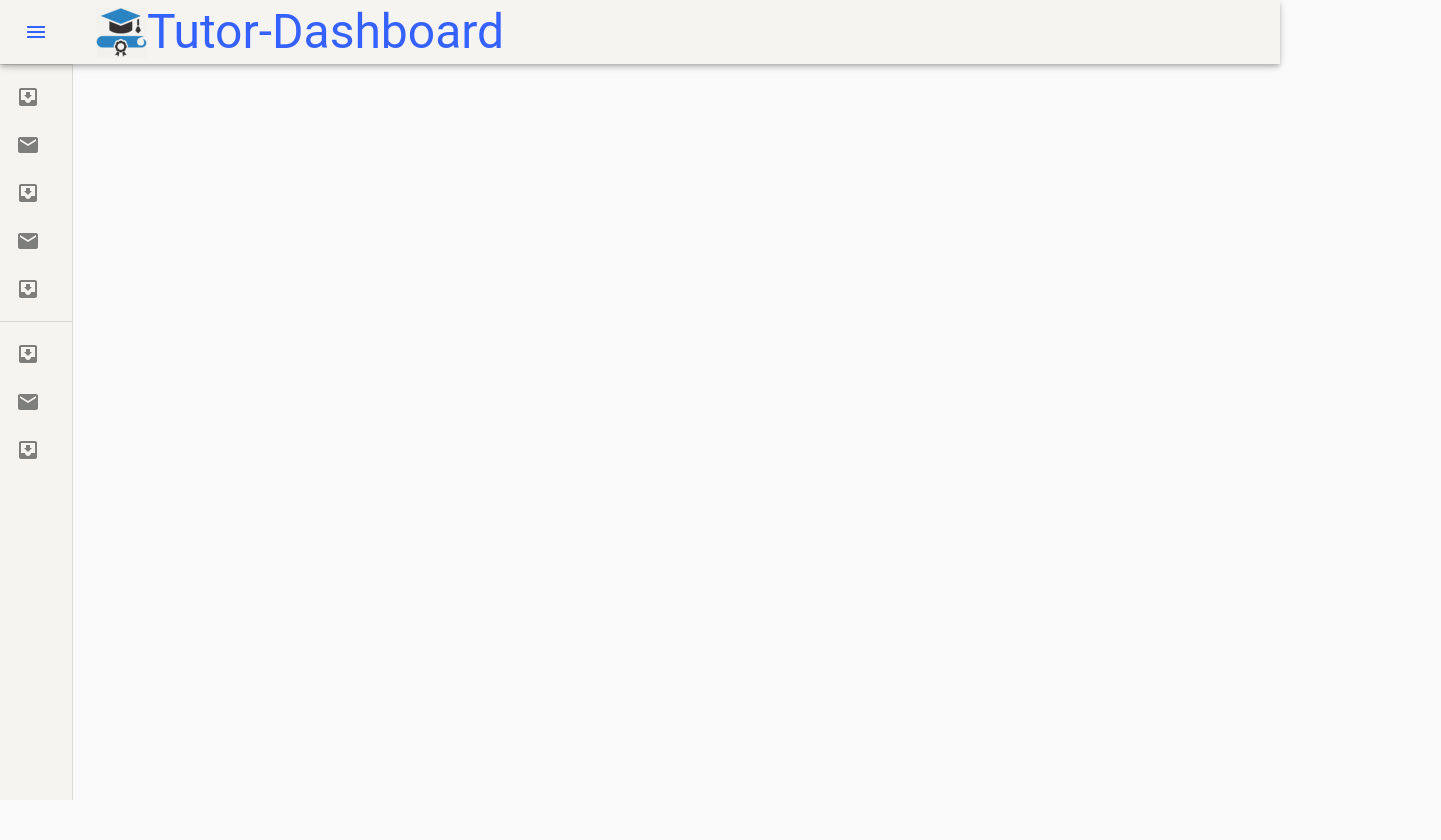
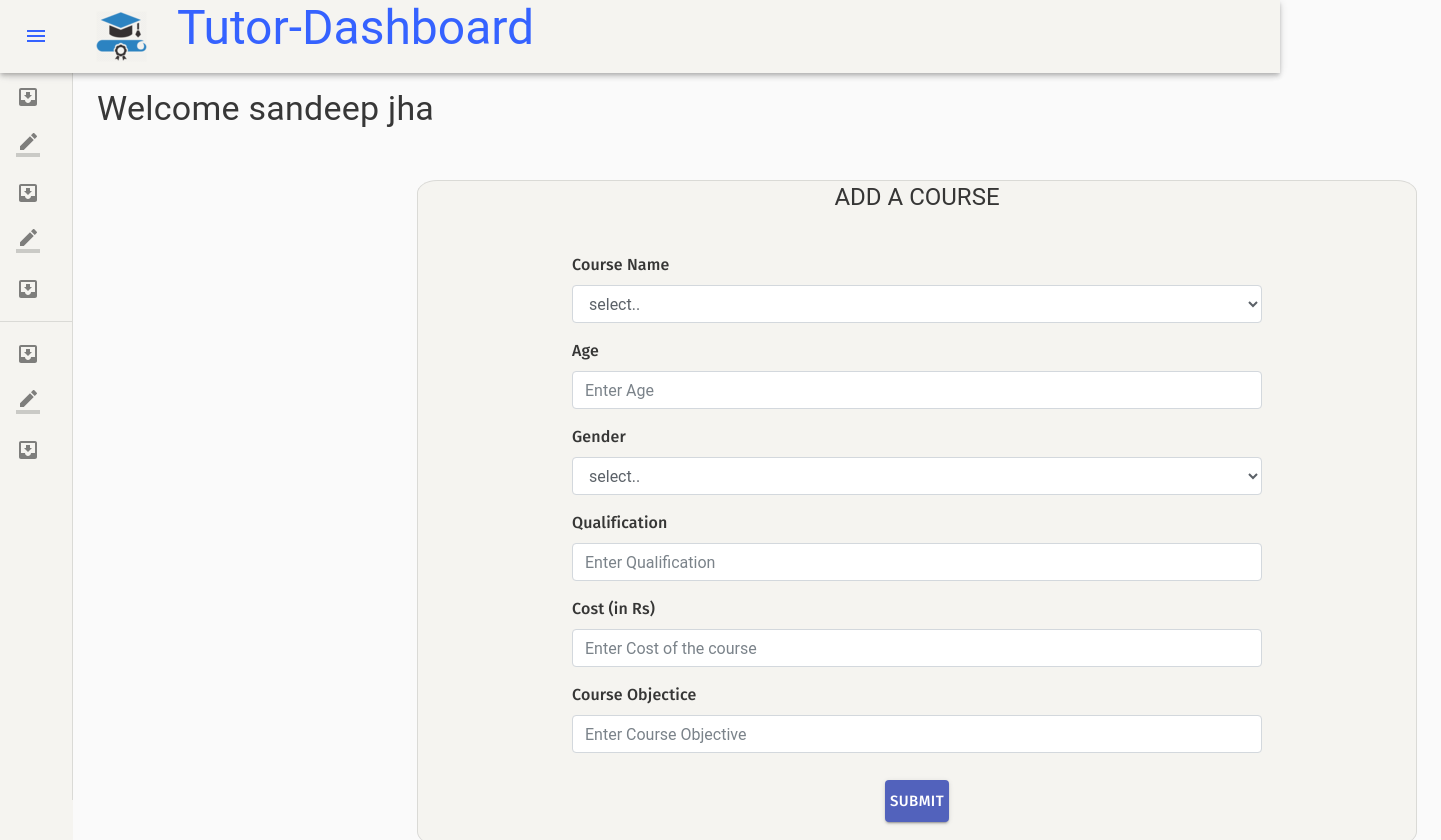
Before and after one commit to abhi93wari/tutorhunt-frontend, a React (Create React App) app: page /dashboard in a window 1280 px wide. Shown: the top 840 px of the page, 1441 px wide, since content can reach past the window. Before the commit the page ends 800 px from the top, so only its background shows below. Built offline with nearby package versions, Linux system fonts and the light colour scheme; a web font is replaced by a local one.

Commit message:
Dashboard Integration done

```diff
--- a/src/components/Dashboard.js
+++ b/src/components/Dashboard.js
@@ -1,4 +1,4 @@
-import React from 'react';
+import {React , useState} from 'react';
 import clsx from 'clsx';
 import { makeStyles, useTheme } from '@material-ui/core/styles';
 import {Drawer,AppBar,Toolbar,List,CssBaseline,Typography,Divider,IconButton,ListItem,ListItemIcon,ListItemText} from '@material-ui/core';
@@ -8,7 +8,12 @@ import ChevronRightIcon from '@material-ui/icons/ChevronRight';
 import InboxIcon from '@material-ui/icons/MoveToInbox';
 import MailIcon from '@material-ui/icons/Mail';
 import { ThemeProvider, createMuiTheme } from '@material-ui/core/styles';
+import {connect} from "react-redux";
 import logo from './dash-icon.png';
+import Button from '@material-ui/core/Button';
+import { propTypes } from 'react-bootstrap/esm/Image';
+import BorderColorIcon from '@material-ui/icons/BorderColor';
+import Card from '@material-ui/core/Card';
 
 const drawerWidth = 240;
 
@@ -89,15 +94,32 @@ const useStyles = makeStyles((theme) => ({
     flexGrow: 1,
     padding: theme.spacing(3),
   },
-
+  submit: {
+    margin: theme.spacing(3, 100, 10),
+  },
+  card: {
+    maxWidth: 1000,
+    marginLeft: 320,
+    marginTop: 50,
+    borderRadius: '2%'
+  },
 
 }));
 
-export default function MiniDrawer() {
+
+
+function MiniDrawer(props) {
   const classes = useStyles();
   const theme = useTheme();
 
-  const [open, setOpen] = React.useState(false);
+  const [course_name,setcourse_name] = useState('');
+  const [age,setage] = useState(0);
+  const [gender,setgender] = useState('');
+  const [qualification,setqualification] = useState('');
+  const [cost,setcost] = useState(0);
+  const [objective,setobjective] = useState('');
+
+  const [open, setOpen] = useState(false);
 
   const handleDrawerOpen = () => {
     setOpen(true);
@@ -106,6 +128,55 @@ export default function MiniDrawer() {
   const handleDrawerClose = () => {
     setOpen(false);
   };
+
+  function loginUser(info) {
+    const payload={
+        name:props.myname,
+        course_name:info.course_name,
+        age:info.age,
+        gender:info.gender,
+        qualification:info.qualification,
+        objective:info.objective,
+        cost:info.cost
+    }
+    console.log(payload.objective,payload.age);
+    fetch('http://localhost:8086/tutor', {
+      method: 'POST',
+      headers: {
+        'Content-Type': 'application/json'
+      },
+      body: JSON.stringify(payload)
+    })
+      // .then(res => res.json())
+      .then((data) => {
+
+          if(data !== 'Course_Registered'){
+
+            alert("Course Registered Successfully");
+
+          }
+          else{
+            alert("Invalid data entered...");
+          }
+        }
+        )
+   }
+
+
+   function handleSubmit(e) {
+      e.preventDefault();
+      loginUser({
+        course_name:course_name,
+        age:age,
+        gender:gender,
+        qualification:qualification,
+        objective:objective,
+        cost:cost
+      });
+      document.courseform.reset();
+    }
+
+
 
   return (
     <div className={classes.root}>
@@ -130,8 +201,8 @@ export default function MiniDrawer() {
             <MenuIcon />
           </IconButton>
           <ThemeProvider theme={font}>
-          <img src={logo}  />
-          <Typography variant="h3" display='inline'>
+          <img src={logo} style={{marginRight:'30px'}} />
+          <Typography variant="h3" display='inline' gutterBottom>
             Tutor-Dashboard
           </Typography>
           </ThemeProvider>
@@ -160,7 +231,7 @@ export default function MiniDrawer() {
           {['Add Course','Update Course','Students', 'TimeTable','Revenue'].map((text, index) => (
             <ListItem button key={text}>
 
-              <ListItemIcon>{index % 2 === 0 ? <InboxIcon /> : <MailIcon />}</ListItemIcon>
+              <ListItemIcon>{index % 2 === 0 ? <InboxIcon /> : <BorderColorIcon />}</ListItemIcon>
               <ListItemText primary={text} />
             </ListItem>
 
@@ -170,7 +241,7 @@ export default function MiniDrawer() {
         <List>
           {['View Profile', 'Update Profile','Logout'].map((text, index) => (
             <ListItem button key={text}>
-              <ListItemIcon>{index % 2 === 0 ? <InboxIcon /> : <MailIcon />}</ListItemIcon>
+              <ListItemIcon>{index % 2 === 0 ? <InboxIcon /> : <BorderColorIcon/>}</ListItemIcon>
               <ListItemText primary={text} />
             </ListItem>
           ))}
@@ -178,7 +249,68 @@ export default function MiniDrawer() {
       </Drawer>
       <main className={classes.content}>
         <div className={classes.toolbar} />
-        <Typography paragraph>
+          <Typography variant='h4'>Welcome {props.myname}</Typography>
+        <Typography>
+          <Card style={{backgroundColor:'#f4f3ef'}} className={classes.card} variant="outlined">
+            <form name='courseform'>
+                <Typography variant='h5' align='center'>ADD A COURSE</Typography>
+
+                <div className='form-wrapper'>
+                <div className="form-group">
+                    <label>Course Name</label>
+                    <select name='course_name' type="text" className="form-control" placeholder="Enter course name" onChange={e => setcourse_name(e.target.value)} required>
+                      <option value="#">select..</option>
+                      <option value="Mathematics">Mathematics</option>
+                      <option value="Physics">Physics</option>
+                      <option value="Chemistry">Chemistry</option>
+                      <option value="ReactJs">ReactJs</option>
+                      <option value="SpringBoot">SpringBoot</option>
+                    </select>
+                </div>
+
+                <div className="form-group">
+                    <label>Age</label>
+                    <input name='age' type="number" className="form-control" placeholder="Enter Age" onChange={e => setage(e.target.value)} required/>
+                </div>
+
+                <div className="form-group">
+                    <label>Gender</label>
+                    <select name='gender' type="text" className="form-control" placeholder="Enter Gender" onChange={e => setgender(e.target.value)} required>
+                      <option value="#">select..</option>
+                      <option value="male">Male</option>
+                      <option value="female">Female</option>
+                    </select>
+
+                </div>
+
+                <div className="form-group">
+                    <label>Qualification</label>
+                    <input name='qualification' type="text" className="form-control" placeholder="Enter Qualification" onChange={e => setqualification(e.target.value)} required/>
+                </div>
+
+                <div className="form-group">
+                    <label>Cost (in Rs)</label>
+                    <input name='cost' type="number" pattern='[0-9]*' className="form-control" placeholder="Enter Cost of the course" onChange={e => setcost(e.target.value)} required/>
+                </div>
+
+                <div className="form-group">
+                    <label>Course Objectice</label>
+                    <input name='objective' type="text" className="form-control" placeholder="Enter Course Objective" onChange={e => setobjective(e.target.value)} required/>
+                </div>
+
+                </div>
+                <div className='submit-button'>
+                <Button
+                    type="submit"
+                    variant="contained"
+                    color="primary"
+                    size='large'
+                    className={classes.submit} onClick={handleSubmit}>submit</Button>
+
+                </div>
+
+            </form>
+            </Card>
         </Typography>
         <Typography paragraph>
         </Typography>
@@ -186,3 +318,15 @@ export default function MiniDrawer() {
     </div>
   );
 }
+
+const mapStateToProps = (state)=> {
+  return {
+    "myname":state.name,
+    "myemail":state.email,
+    "role":state.role,
+    "token":state.token,
+    "course_name":state.course_name
+}
+}
+
+export default connect(mapStateToProps)(MiniDrawer);
--- a/src/components/dashboard-1.js
+++ b/src/components/dashboard-1.js
@@ -163,6 +163,7 @@ class dashboard extends Component {
                     <div className="form-group">
                         <label>Gender</label>
                         <select name='gender' type="text" className="form-control" placeholder="Enter Gender" onChange={e => this.setState({gender:e.target.value})} required>
+                          <option value="#">select..</option>
                           <option value="male">Male</option>
                           <option value="female">Female</option>
                         </select>
@@ -190,8 +191,6 @@ class dashboard extends Component {
                     </div>
 
                 </form>
-
-
               </div>
             </div>
         </div>
--- a/src/components/login-tutor2.js
+++ b/src/components/login-tutor2.js
@@ -15,6 +15,7 @@ import Container from '@material-ui/core/Container';
 import Paper from '@material-ui/core/Paper';
 import Image from '../bgimage.jpg';
 import {useHistory} from 'react-router-dom';
+import {connect} from "react-redux";
 
 function Copyright() {
   return (
@@ -73,9 +74,9 @@ const useStyles = makeStyles((theme) => ({
   },
 }));
 
-export default function SignInTutor() {
+function SignInTutor(props) {
   const classes = useStyles();
-
+  const reducer = mapDispatchToProps();
   const [username,setusername]=useState('');
   const [password,setpassword]=useState('');
   const [role,setrole]=useState('tutor');
@@ -97,9 +98,8 @@ export default function SignInTutor() {
               .then(res => res.json())
               .then((data) => {
                   if(data.jwttoken !== 'T'){
-                   // this.setState.loggedInStatus="LOGGED_IN";
-                    console.log(data.jwttoken);
-                    // this.props.changeName(data.name);
+                    console.log(data.name);
+                    {props.changeName(data.name)};
                     // this.props.changeToken(data.token)
                     // this.props.changeUser(data.username)
                     // this.props.changeRole(data.role)
@@ -201,3 +201,60 @@ export default function SignInTutor() {
     </div>
   );
 }
+
+const mapDispatchToProps = (dispatch)=>{
+  return {
+    changeName:(name)=>{
+      dispatch(
+
+          {
+            "type":"CHANGE_NAME",
+           "payload":name
+          }
+
+      )
+    },
+    changeToken:(token)=>{
+      dispatch(
+
+        {
+          "type":"CHANGE_TOKEN",
+          "payload":token
+        }
+
+    )
+    },
+    changeEmail:(email)=>{
+      dispatch(
+
+          {
+            "type":"CHANGE_EMAIL",
+           "payload":email
+          }
+
+      )
+    },
+    changeRole:(role)=>{
+      dispatch(
+          {
+            "type":"CHANGE_ROLE",
+           "payload":role
+          }
+      )
+    },
+    changeUser:(username)=>{
+      dispatch(
+
+          {
+            "type":"CHANGE_USER",
+           "payload":username
+          }
+
+      )
+    },
+  }
+}
+
+
+
+export default connect(null,mapDispatchToProps)(SignInTutor);
--- a/src/components/reducer.js
+++ b/src/components/reducer.js
@@ -1,5 +1,5 @@
 const iState = {
-    "name":"sandeep kumar jha",
+    "name":"sandeep jha",
     "email":"test@gmail.com",
     "role":"student",
     "token":"qwertyuiop",
```
Also changed, not shown: 1 other file (tests, documents, lock files or other folders).
